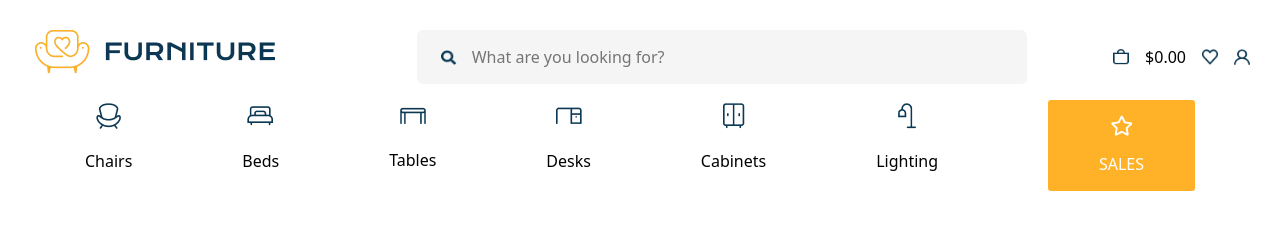
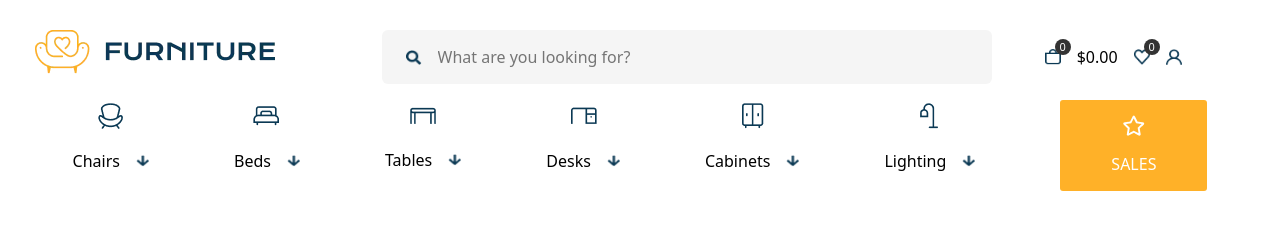
Before and after one commit to tsotne01/Furniture-store, a website: page index.html in a window 1280 px wide. Drawn offline with nearby package versions, Linux system fonts and the light colour scheme; files that its build step writes are made by us from their sources.

```diff
--- a/index.html
+++ b/index.html
@@ -18,19 +18,32 @@
                 <img class="search-icon" src="./assets/Search-icon.png" alt="search">
                 <input placeholder="What are you looking for?" type="text" id="search">
             </label>
-            <div class="flex flex-row items-center justify-center gap-1">
-                <button><img class="icon-size" src="./assets/cart.png" alt="cart"></button>
+            <div class="nav-info flex flex-row items-center justify-center gap-1">
+                <button class="relative">
+                    <span class="absolute num-items">0</span>
+
+                    <img class="icon-size" src="./assets/cart.png" alt="cart">
+                </button>
                 <div>
                     <span aria-live="polite">$0.00</span>
                 </div>
-                <button>
+                <button class="relative">
+                    <span class="absolute num-items">0</span>
+
                     <img class="icon-size" src="./assets/Favourite.png" alt="favourites">
                 </button>
                 <button>
                     <img class="icon-size" src="./assets/Profile.png" alt="favourites">
                 </button>
-                <button hidden>
-                   <img class="icon-size" src="./assets/Burger.png" alt="burger">
+
+
+            </div>
+            <div class="flex gap-1 flex-start mr-1">
+                <button class="burger">
+                    <img class="icon-size" src="./assets/Burger.png" alt="burger">
+                </button>
+                <button class="search-sm">
+                    <img src="./assets/Search-icon.png" alt="">
                 </button>
             </div>
         </div>
@@ -42,9 +55,9 @@
                         <div>
                             <img src="./assets/Chairs.png" alt="chairs">
                         </div>
-                        <div class="flex">
+                        <div class="flex items-center gap-1">
                             <span>Chairs</span>
-                            <img src="" alt="">
+                            <img class="arrow-size" src="./assets/arrow-down.png" alt="arrow down">
                         </div>
                     </a>
                 </li>
@@ -53,8 +66,10 @@
                         <div>
                             <img src="./assets/Beds.png" alt="beds">
                         </div>
-                        <div>
+                        <div class="flex items-center gap-1">
                             <span>Beds</span>
+                            <img class="arrow-size" src="./assets/arrow-down.png" alt="arrow down">
+
                         </div>
                     </a>
                 </li>
@@ -63,8 +78,10 @@
                         <div>
                             <img src="./assets/Tables.png" alt="tables">
                         </div>
-                        <div>
+                        <div class="flex items-center gap-1">
                             <span>Tables</span>
+                            <img class="arrow-size" src="./assets/arrow-down.png" alt="arrow down">
+
 
                         </div>
                     </a>
@@ -74,8 +91,10 @@
                         <div>
                             <img src="./assets/Desks.png" alt="desks">
                         </div>
-                        <div>
+                        <div class="flex items-center gap-1">
                             <span>Desks</span>
+                            <img class="arrow-size" src="./assets/arrow-down.png" alt="arrow down">
+
 
                         </div>
                     </a>
@@ -85,8 +104,9 @@
                         <div>
                             <img src="./assets/cabinets.png" alt="cabinets">
                         </div>
-                        <div>
+                        <div class="flex items-center gap-1">
                             <span>Cabinets</span>
+                            <img class="arrow-size" src="./assets/arrow-down.png" alt="arrow down">
 
                         </div>
                     </a>
@@ -96,8 +116,9 @@
                         <div>
                             <img src="./assets/ligh.png" alt="lights">
                         </div>
-                        <div>
+                        <div class="flex items-center gap-1">
                             <span>Lighting</span>
+                            <img class="arrow-size" src="./assets/arrow-down.png" alt="arrow down">
 
                         </div>
                     </a>
--- a/scss/_layout.scss
+++ b/scss/_layout.scss
@@ -36,6 +36,10 @@
     align-items: center;
 }
 
+.flex-start{
+    justify-content: flex-start;
+}
+
 
 .max-width {
     width: variables.$max-width;
@@ -49,6 +53,30 @@
 .search-icon {
     width: 16px;
     height: 15px;
+}
+
+.relative{
+    position: relative;
+}
+
+.absolute{
+    position: absolute;
+}
+
+.num-items{
+    display: block;
+    height: 6px;
+    width: 6px;
+    top: -10px;
+    right: -10px;
+    border-radius: 100%;
+    padding: 8px;
+    background: variables.$color-grey-20;
+    color: variables.$color-white-solid;
+    font-size: 11px;
+    display: flex;
+    justify-content: center;
+    align-items: center;
 }
 
 
@@ -100,10 +128,27 @@
             color: variables.$color-white-solid;
     }
 }
+.search-sm{
+    display: none;
+}
 
+.burger{
+    display: none;
+}
+
+.arrow-size{
+    width: 13px;
+    height: 12px;
+}
 
 @for $i from 1 through 30 {
     .gap-#{$i} {
         gap:#{$i}rem;
     }
 }
+
+@for $i from 1 through 10 {
+    .mr-#{$i} {
+        margin-right:#{$i}rem;
+    }
+}
--- /dev/null
+++ b/scss/_media.scss
@@ -0,0 +1,28 @@
+
+@use "./variables";
+
+@media (width < variables.$breakpoint-lg) {
+
+    .nav-list{
+        display: none;
+    }
+    .logo-size{
+        padding-right: 0;
+    }
+    .burger{
+        display: block;
+    }
+    .search-sm{
+        display: block;
+    }
+}
+
+@media (width < variables.$breakpoint-md) {
+    .nav-info{
+        display: none;
+    }
+    .search{
+        display: none;
+    }
+
+}
--- a/scss/main.scss
+++ b/scss/main.scss
@@ -3,7 +3,7 @@
 @use "./buttons";
 @use "./layout";
 @use "./colors";
-
+@use "./media";
 body {
     margin: 0;
     padding: 0;
```
Also changed, not shown: assets/arrow-down.png (added).
